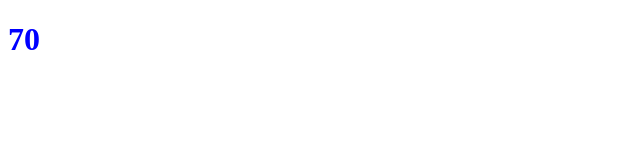
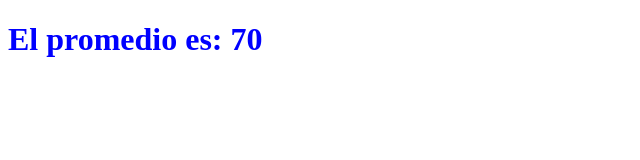
Before and after one commit to OnlySid07/clase.github.io, a plain HTML site: page index.html in a window 1280 px wide. Shown: the whole page, without its empty margins (0-640 px from the left). Drawn offline with Linux system fonts and the light colour scheme.

Commit message:
Update index.html

```diff
--- a/index.html
+++ b/index.html
@@ -14,7 +14,7 @@
         var num3 = 30;
         var num4 = 40;
         var total = num1 + num2 + num3 + num4 / 4;
-        document.write("<h1 style='color:blue'>" + total + "</h1>");
+        document.write("<h1 style='color:blue'>" +"El promedio es: "+ total + "</h1>");
 /*
 Crearan 5 variables, la variable 1 será igual a 10, la 2 a 20, la 3 a 30, la 4 a 40
 Y la quinta variable tiene que sumar todas las variables y dividiarlas entre 4
```
